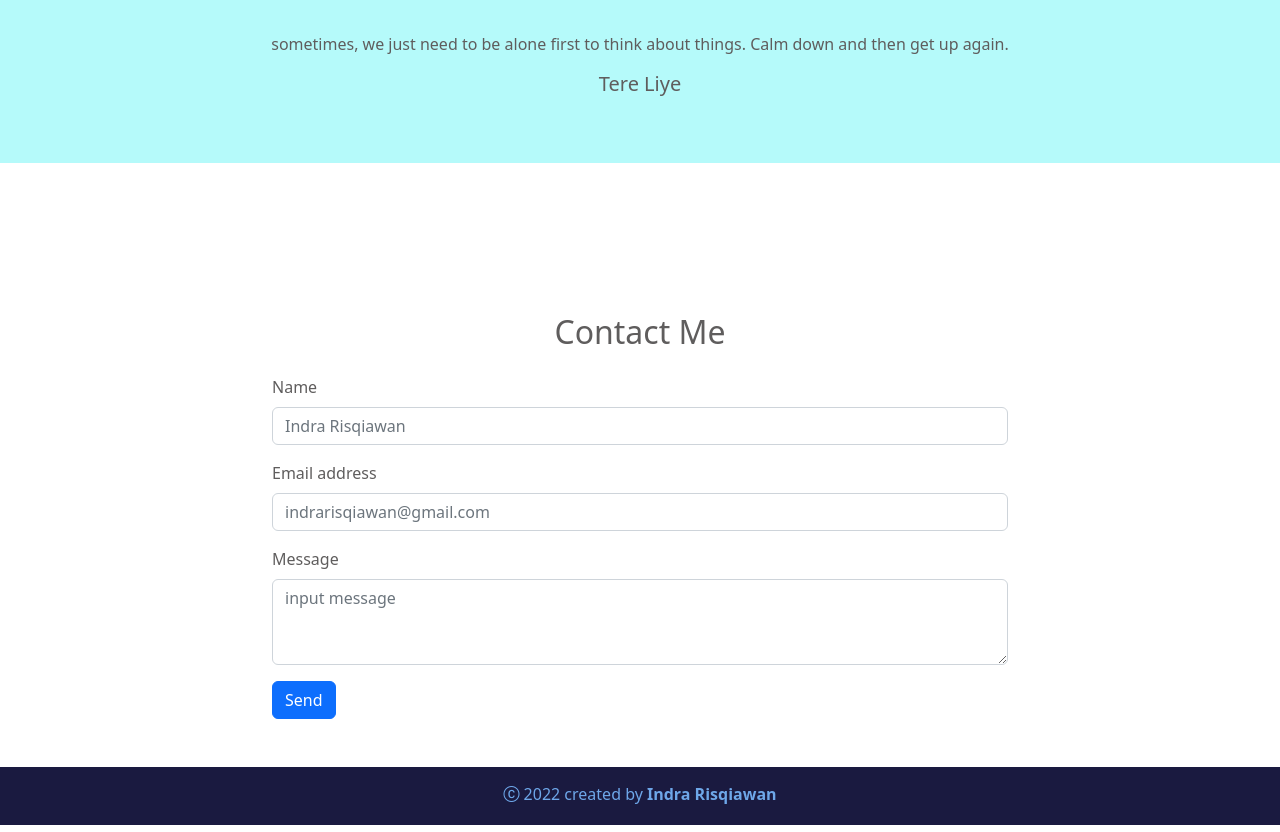
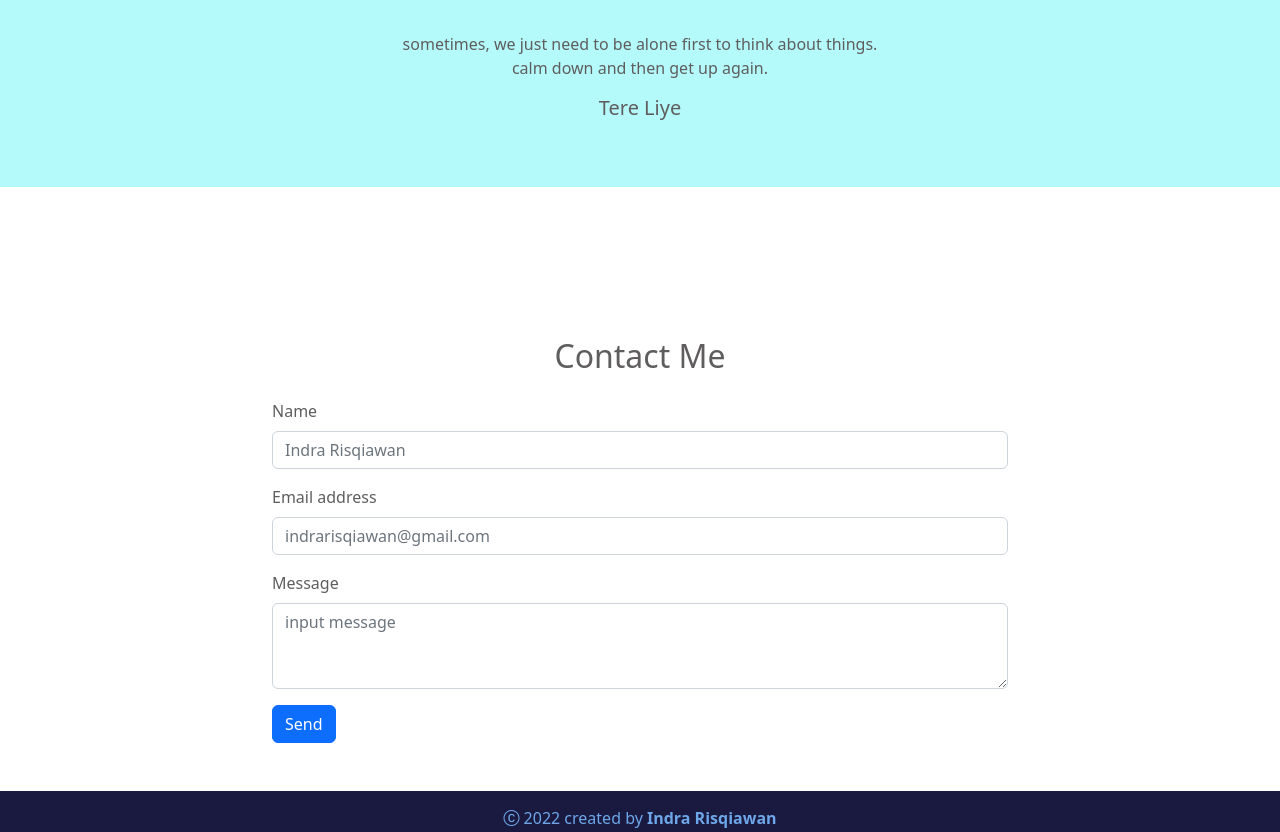
Before and after one commit to indra-nd/ndraaa, a plain HTML site: page index.html in a window 1280 px wide. Shown: the part 4531-5363 px from the top of the page. Drawn offline with nearby package versions, Linux system fonts and the light colour scheme.

Commit message:
Update index.html

```diff
--- a/index.html
+++ b/index.html
@@ -305,7 +305,7 @@
       </ul>
     </div>
       <br><br>
-      <div data-aos="fade" data-aos-delay="400"><p class="text-center">sometimes, we just need to be alone first to think about things. Calm down and then get up again.</p>
+      <div data-aos="fade" data-aos-delay="400"><p class="text-center">sometimes, we just need to be alone first to think about things.</br>calm down and then get up again.</p>
       <h5 class="text-center">Tere Liye</h5></div>
     </section>
     <!-- Akhir Sosmed -->
```
